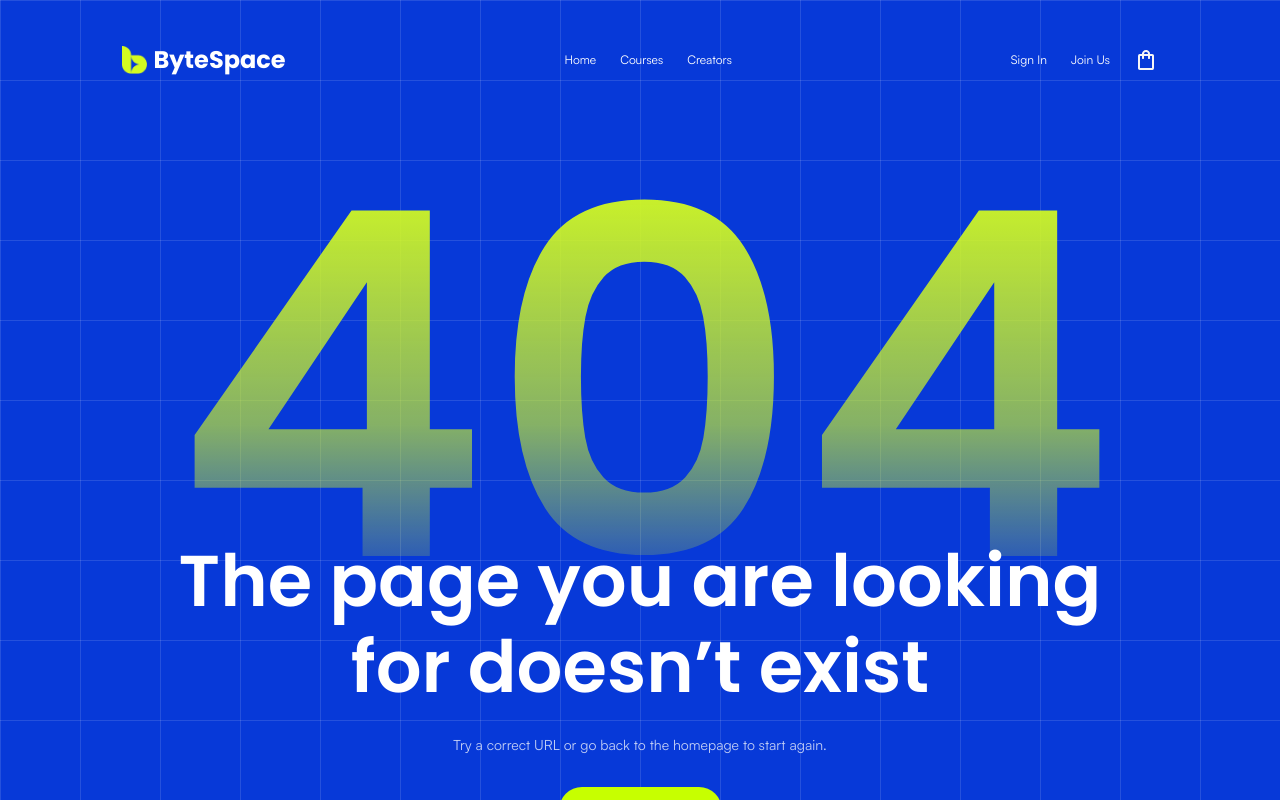
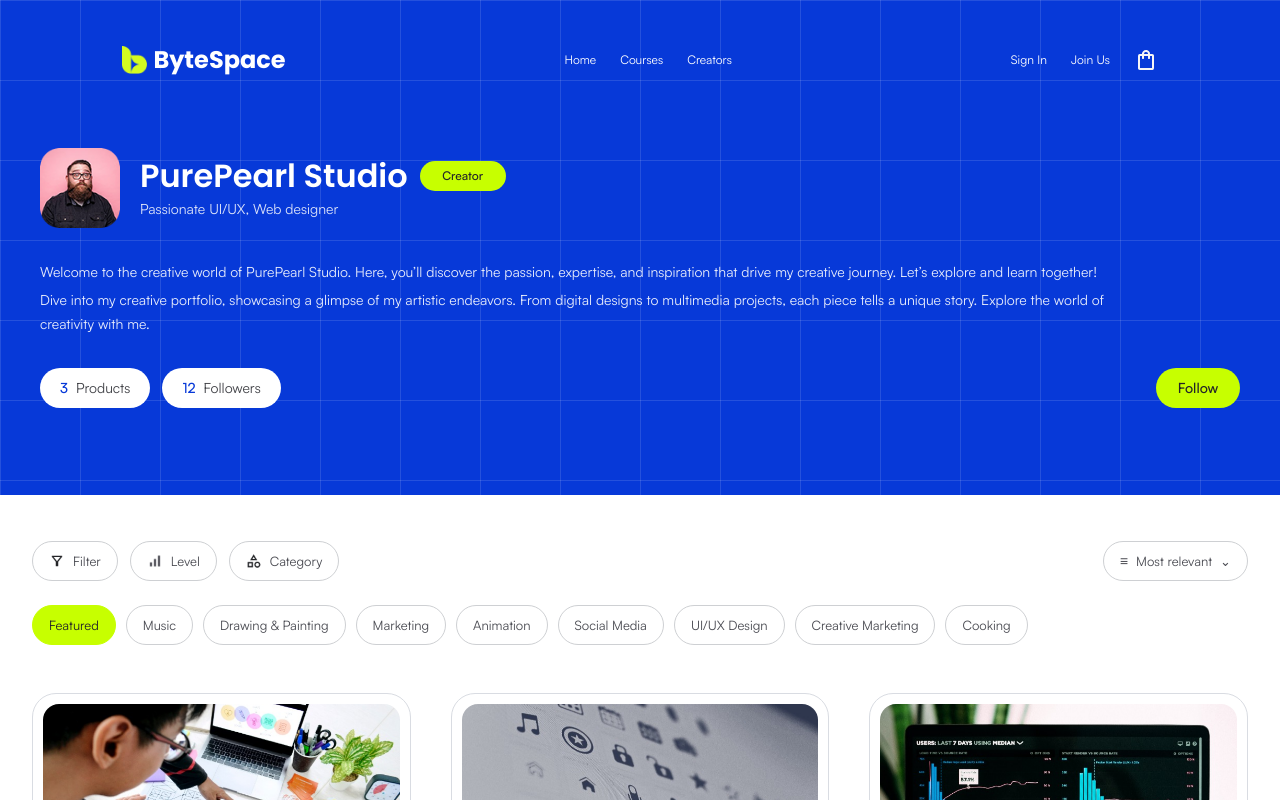
Before and after one commit to mehedi-hridoy/ByteSpace, a Next.js app: page /creators in a window 1280 px wide. Before the commit this address had no page. Shown: the top 800 px of the page. Built offline with nearby package versions, Linux system fonts and the light colour scheme.

Commit message:
feat: creators page

```diff
--- /dev/null
+++ b/src/app/creators/page.js
@@ -0,0 +1,157 @@
+import Image from "next/image";
+import Link from "next/link";
+import CourseCard from "@/components/home/CourseCard";
+import Footer from "@/components/layout/Footer";
+import GridBackground from "@/components/ui/GridBackground";
+import courses from "@/data/courses";
+
+const categories = [
+  "Featured",
+  "Music",
+  "Drawing & Painting",
+  "Marketing",
+  "Animation",
+  "Social Media",
+  "UI/UX Design",
+  "Creative Marketing",
+  "Cooking",
+];
+
+function SiteHeader() {
+  return (
+    <header className="relative z-10 mx-auto flex h-[88px] w-full max-w-[1440px] items-center justify-between px-5 text-white sm:px-8 xl:h-[120px] xl:px-[122px]">
+      <Link href="/" className="flex shrink-0 items-center gap-1.5">
+        <Image src="/logo.png" alt="" width={29} height={32} className="h-7 w-auto" />
+        <span className="font-display text-[20px] font-bold leading-none xl:text-[24px]">
+          ByteSpace
+        </span>
+      </Link>
+
+      <nav aria-label="Main navigation" className="hidden items-center gap-6 text-[12px] md:flex">
+        <Link href="/">Home</Link>
+        <Link href="/search">Courses</Link>
+        <Link href="/creators" aria-current="page">Creators</Link>
+      </nav>
+
+      <div className="flex items-center gap-3 text-[11px] sm:gap-5 xl:gap-6 xl:text-[12px]">
+        <Link href="#sign-in">Sign In</Link>
+        <Link href="#join-us">Join Us</Link>
+        <Image src="/cart_logo.png" alt="Cart" width={24} height={24} className="h-5 w-5 object-contain xl:h-6 xl:w-6" />
+      </div>
+    </header>
+  );
+}
+
+function StaticControl({ children, active = false, iconSrc, icon }) {
+  return (
+    <button
+      type="button"
+      className={`inline-flex h-10 items-center gap-2 whitespace-nowrap rounded-full border px-4 font-sans text-[13px] leading-5 transition-colors ${
+        active
+          ? "border-brand-lime bg-brand-lime text-neutral-950"
+          : "border-neutral-200 bg-white text-neutral-700 hover:bg-neutral-50"
+      }`}
+    >
+      {iconSrc ? (
+        <Image src={iconSrc} alt="" width={16} height={16} className="h-4 w-4 object-contain" />
+      ) : icon ? (
+        <span aria-hidden="true" className="text-[14px]">{icon}</span>
+      ) : null}
+      {children}
+    </button>
+  );
+}
+
+function CreatorProfile() {
+  return (
+    <section className="relative z-10 mx-auto w-full max-w-[1200px] px-5 pb-12 pt-7 text-white sm:px-8 sm:pb-14 xl:min-h-[375px] xl:px-0 xl:pb-[68px]">
+      <div className="flex flex-col gap-5 sm:flex-row sm:items-center sm:gap-5">
+        <Image
+          src="/creator.png"
+          alt="PurePearl Studio"
+          width={96}
+          height={96}
+          className="h-20 w-20 rounded-[18px] object-cover"
+          priority
+        />
+        <div className="min-w-0">
+          <div className="flex flex-wrap items-center gap-3">
+            <h1 className="font-display text-[28px] font-semibold leading-tight sm:text-[32px]">
+              PurePearl Studio
+            </h1>
+            <span className="inline-flex h-[30px] min-w-[86px] items-center justify-center rounded-full bg-brand-lime px-4 text-[12px] font-medium text-neutral-950">
+              Creator
+            </span>
+          </div>
+          <p className="mt-1 text-[14px] leading-5 text-white/85">
+            Passionate UI/UX, Web designer
+          </p>
+        </div>
+      </div>
+
+      <div className="mt-7 max-w-[1120px] space-y-1 text-[14px] leading-6 text-white/90 sm:mt-8">
+        <p>
+          Welcome to the creative world of PurePearl Studio. Here, you’ll discover the passion, expertise, and inspiration that drive my creative journey. Let’s explore and learn together!
+        </p>
+        <p>
+          Dive into my creative portfolio, showcasing a glimpse of my artistic endeavors. From digital designs to multimedia projects, each piece tells a unique story. Explore the world of creativity with me.
+        </p>
+      </div>
+
+      <div className="mt-7 flex flex-wrap items-center gap-3 sm:mt-8">
+        <div className="inline-flex h-[40px] items-center gap-2 rounded-full bg-white px-5 text-[14px] text-neutral-800">
+          <span className="font-medium text-brand-blue">3</span> Products
+        </div>
+        <div className="inline-flex h-[40px] items-center gap-2 rounded-full bg-white px-5 text-[14px] text-neutral-800">
+          <span className="font-medium text-brand-blue">12</span> Followers
+        </div>
+        <button
+          type="button"
+          className="ml-auto inline-flex h-[40px] min-w-[84px] items-center justify-center rounded-full bg-brand-lime px-5 text-[14px] font-medium text-neutral-950 transition-colors hover:bg-[#b8eb00] focus-visible:outline-2 focus-visible:outline-offset-4 focus-visible:outline-white"
+        >
+          Follow
+        </button>
+      </div>
+    </section>
+  );
+}
+
+export default function CreatorsPage() {
+  return (
+    <>
+      <GridBackground>
+        <SiteHeader />
+        <CreatorProfile />
+      </GridBackground>
+
+      <main className="bg-white text-neutral-950">
+        <div className="mx-auto w-full max-w-[1216px] px-5 pb-14 pt-10 sm:px-8 sm:pt-[46px] xl:px-0">
+          <div className="flex flex-wrap items-center justify-between gap-4">
+            <div className="flex flex-wrap items-center gap-3">
+              <StaticControl iconSrc="/icons/filter.png">Filter</StaticControl>
+              <StaticControl iconSrc="/icons/image.png">Level</StaticControl>
+              <StaticControl iconSrc="/icons/category.png">Category</StaticControl>
+            </div>
+            <StaticControl icon="≡">Most relevant <span aria-hidden="true">⌄</span></StaticControl>
+          </div>
+
+          <div className="mt-6 flex flex-wrap gap-2.5" aria-label="Course categories">
+            {categories.map((category, index) => (
+              <StaticControl key={category} active={index === 0}>
+                {category}
+              </StaticControl>
+            ))}
+          </div>
+
+          <section aria-label="Creator courses" className="mt-10 grid grid-cols-1 gap-x-8 gap-y-7 sm:grid-cols-2 lg:mt-12 lg:grid-cols-3 lg:gap-x-10 lg:gap-y-8">
+            {courses.map((course) => (
+              <CourseCard key={course.id} course={course} />
+            ))}
+          </section>
+        </div>
+      </main>
+
+      <Footer />
+    </>
+  );
+}
--- a/src/app/search/page.js
+++ b/src/app/search/page.js
@@ -32,7 +32,7 @@ function Header() {
       <nav aria-label="Main navigation" className="hidden items-center gap-6 text-[12px] text-white md:flex">
         <Link href="/">Home</Link>
         <Link href="/search">Courses</Link>
-        <Link href="#creators">Creators</Link>
+        <Link href="/creators">Creators</Link>
       </nav>
 
       <div className="flex items-center gap-3 text-[11px] text-white sm:gap-5 xl:gap-6 xl:text-[12px]">
--- a/src/components/course/CourseDetail.jsx
+++ b/src/components/course/CourseDetail.jsx
@@ -27,7 +27,7 @@ function SiteHeader() {
       <nav aria-label="Main navigation" className="hidden items-center gap-6 text-[12px] md:flex">
         <Link href="/">Home</Link>
         <Link href="/search">Courses</Link>
-        <Link href="#creator">Creators</Link>
+        <Link href="/creators">Creators</Link>
       </nav>
       <div className="flex items-center gap-3 text-[11px] sm:gap-5 xl:gap-6 xl:text-[12px]">
         <Link href="#sign-in">Sign In</Link>
--- a/src/components/home/Hero.jsx
+++ b/src/components/home/Hero.jsx
@@ -87,7 +87,7 @@ export default function Hero() {
               "
             >
               <a
-                href="#"
+                href="/"
                 className="text-[11px] leading-[24px] text-white xl:text-[12px]"
               >
                 Home
@@ -101,7 +101,7 @@ export default function Hero() {
               </a>
 
               <a
-                href="#"
+                href="/creators"
                 className="text-[11px] leading-[24px] text-white xl:text-[12px]"
               >
                 Creators
--- a/src/components/layout/NotFoundPage.jsx
+++ b/src/components/layout/NotFoundPage.jsx
@@ -16,7 +16,7 @@ function SiteHeader() {
       <nav aria-label="Main navigation" className="hidden items-center gap-6 text-[12px] md:flex">
         <Link href="/">Home</Link>
         <Link href="/search">Courses</Link>
-        <Link href="#creators">Creators</Link>
+        <Link href="/creators">Creators</Link>
       </nav>
 
       <div className="flex items-center gap-2 text-[11px] sm:gap-4 xl:gap-6 xl:text-[12px]">
```
Also changed, not shown: public/creator.png (added), public/icons/search.png (added).
